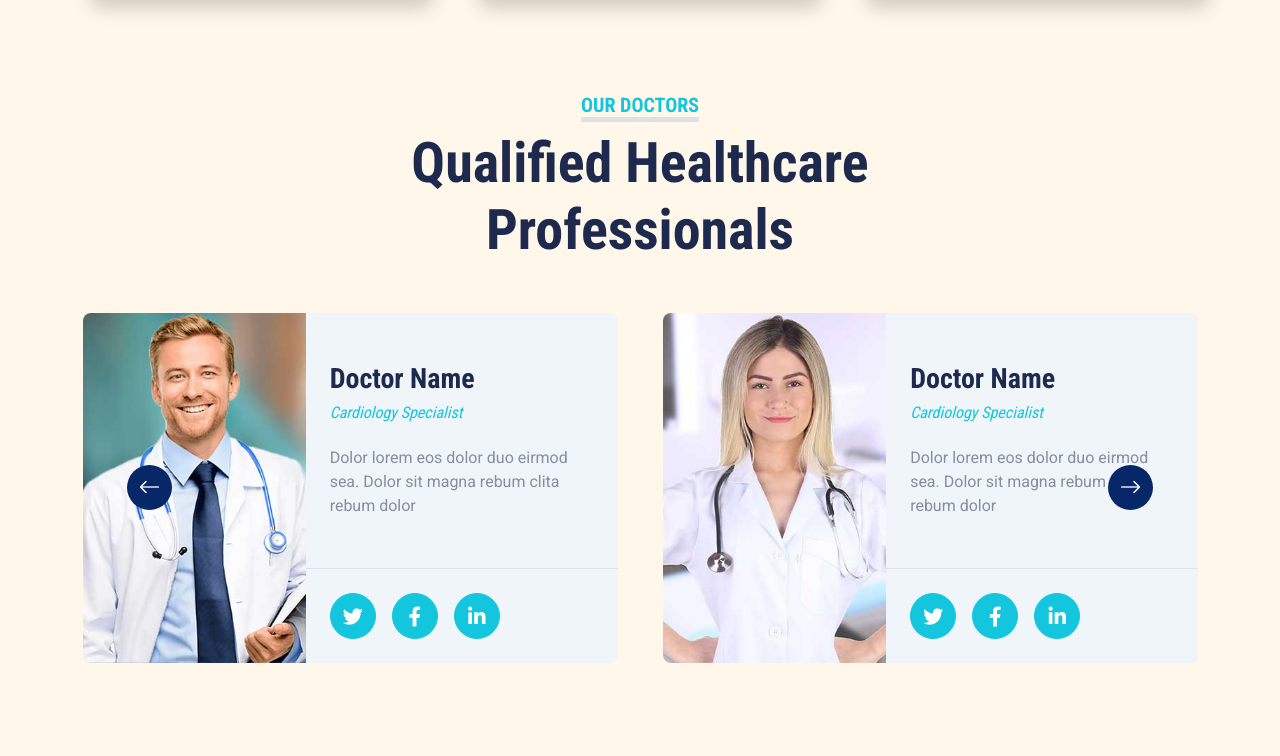
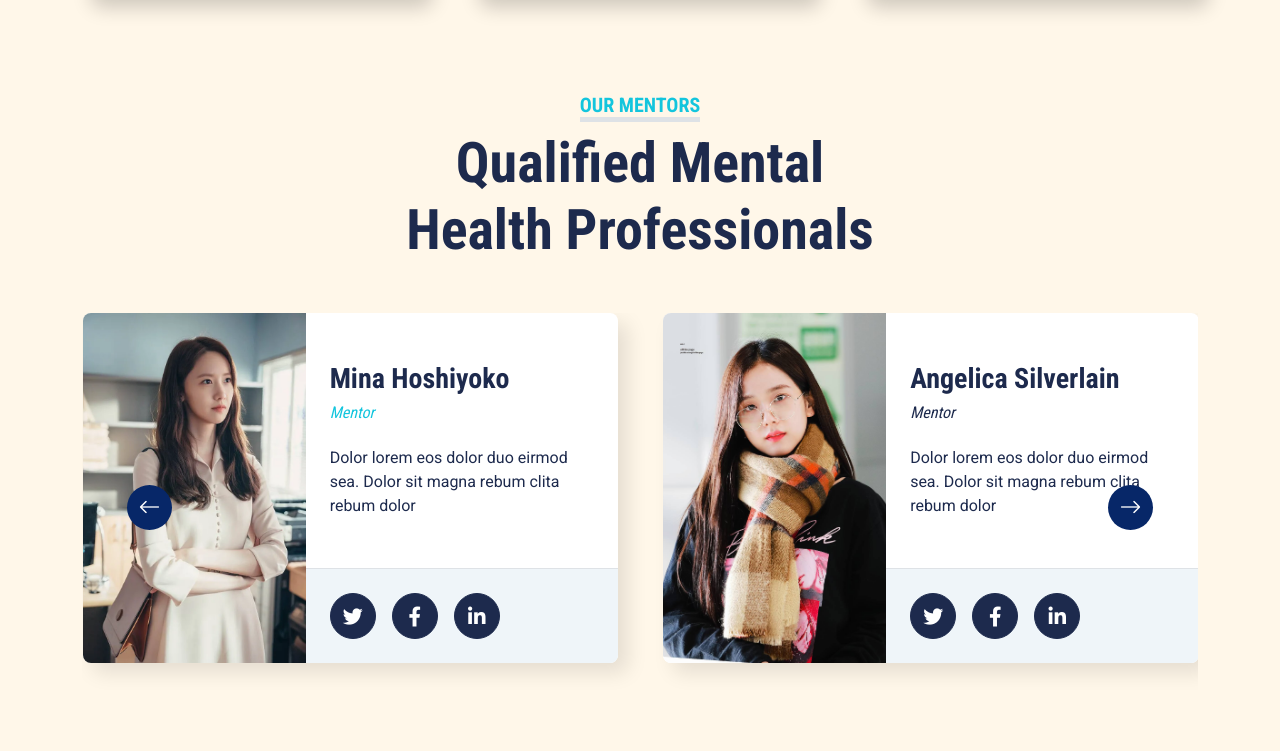
Before and after one commit to Freshmid/Every1Care, a plain HTML site: page index.html in a window 1280 px wide. Shown: the part 1408-2164 px from the top of the page. Drawn offline with nearby package versions, Linux system fonts and the light colour scheme.

Commit message:
Cleaning up something

```diff
--- a/css/style.css
+++ b/css/style.css
@@ -212,6 +212,11 @@ body {
     }
 }
 
+.team-item .row {
+    box-shadow: 10px 10px 20px rgba(0, 0, 0, 0.1);
+    margin-bottom: 40px;
+}
+
 .team-carousel .owl-nav {
     position: absolute;
     padding: 0 45px;
--- a/index.html
+++ b/index.html
@@ -81,8 +81,8 @@
                     <div class="navbar-nav ms-auto py-0">
                         <a href="index.html" class="nav-item nav-link active">Home</a>
                         <a href="about.html" class="nav-item nav-link">About</a>
-                        <a href="service.html" class="nav-item nav-link">Service</a>
-                        <a href="price.html" class="nav-item nav-link">Pricing</a>
+                        <a href="" class="nav-item nav-link">Service</a>
+                        <a href="" class="nav-item nav-link">Pricing</a>
                         <!-- <div class="nav-item dropdown">
                             <a href="#" class="nav-link dropdown-toggle" data-bs-toggle="dropdown">Pages</a>
                             <div class="dropdown-menu m-0">
@@ -94,7 +94,7 @@
                                 <a href="search.html" class="dropdown-item">Search</a>
                             </div>
                         </div> -->
-                        <a href="contact.html" class="nav-item nav-link">Contact</a>
+                        <a href="" class="nav-item nav-link">Contact</a>
                     </div>
                 </div>
             </nav>
@@ -412,63 +412,63 @@
     <div class="container-fluid py-5">
         <div class="container">
             <div class="text-center mx-auto mb-5" style="max-width: 500px;">
-                <h5 class="d-inline-block text-primary text-uppercase border-bottom border-5">Our Doctors</h5>
-                <h1 class="display-4">Qualified Healthcare Professionals</h1>
+                <h5 class="d-inline-block text-primary text-uppercase border-bottom border-5">Our Mentors</h5>
+                <h1 class="display-4">Qualified Mental Health Professionals</h1>
             </div>
             <div class="owl-carousel team-carousel position-relative">
                 <div class="team-item">
-                    <div class="row g-0 bg-light rounded overflow-hidden">
+                    <div class="row g-0 bg-white rounded overflow-hidden">
                         <div class="col-12 col-sm-5 h-100">
-                            <img class="img-fluid h-100" src="img/team-1.jpg" style="object-fit: cover;">
+                            <img class="img-fluid h-100" src="img/Sehun-Still-Cut-2.png" style="object-fit: cover;">
                         </div>
                         <div class="col-12 col-sm-7 h-100 d-flex flex-column">
                             <div class="mt-auto p-4">
-                                <h3>Doctor Name</h3>
-                                <h6 class="fw-normal fst-italic text-primary mb-4">Cardiology Specialist</h6>
-                                <p class="m-0">Dolor lorem eos dolor duo eirmod sea. Dolor sit magna rebum clita rebum dolor</p>
+                                <h3>William Rupper</h3>
+                                <h6 class="fw-normal fst-italic text-primary mb-4">Mentor</h6>
+                                <p class="m-0 text-dark">Dolor lorem eos dolor duo eirmod sea. Dolor sit magna rebum clita rebum dolor</p>
                             </div>
-                            <div class="d-flex mt-auto border-top p-4">
-                                <a class="btn btn-lg btn-primary btn-lg-square rounded-circle me-3" href="#"><i class="fab fa-twitter"></i></a>
-                                <a class="btn btn-lg btn-primary btn-lg-square rounded-circle me-3" href="#"><i class="fab fa-facebook-f"></i></a>
-                                <a class="btn btn-lg btn-primary btn-lg-square rounded-circle" href="#"><i class="fab fa-linkedin-in"></i></a>
+                            <div class="d-flex mt-auto border-top p-4 bg-light">
+                                <a class="btn btn-lg btn-dark btn-lg-square rounded-circle me-3" href="#"><i class="fab fa-twitter"></i></a>
+                                <a class="btn btn-lg btn-dark btn-lg-square rounded-circle me-3" href="#"><i class="fab fa-facebook-f"></i></a>
+                                <a class="btn btn-lg btn-dark btn-lg-square rounded-circle" href="#"><i class="fab fa-linkedin-in"></i></a>
                             </div>
                         </div>
                     </div>
                 </div>
                 <div class="team-item">
-                    <div class="row g-0 bg-light rounded overflow-hidden">
+                    <div class="row g-0 bg-white rounded overflow-hidden">
                         <div class="col-12 col-sm-5 h-100">
-                            <img class="img-fluid h-100" src="img/team-2.jpg" style="object-fit: cover;">
+                            <img class="img-fluid h-100" src="img/snsd-yoona-big-mouse-12072022-2.webp" style="object-fit: cover;">
                         </div>
                         <div class="col-12 col-sm-7 h-100 d-flex flex-column">
                             <div class="mt-auto p-4">
-                                <h3>Doctor Name</h3>
-                                <h6 class="fw-normal fst-italic text-primary mb-4">Cardiology Specialist</h6>
-                                <p class="m-0">Dolor lorem eos dolor duo eirmod sea. Dolor sit magna rebum clita rebum dolor</p>
+                                <h3>Mina Hoshiyoko</h3>
+                                <h6 class="fw-normal fst-italic text-primary mb-4">Mentor</h6>
+                                <p class="m-0 text-dark">Dolor lorem eos dolor duo eirmod sea. Dolor sit magna rebum clita rebum dolor</p>
                             </div>
-                            <div class="d-flex mt-auto border-top p-4">
-                                <a class="btn btn-lg btn-primary btn-lg-square rounded-circle me-3" href="#"><i class="fab fa-twitter"></i></a>
-                                <a class="btn btn-lg btn-primary btn-lg-square rounded-circle me-3" href="#"><i class="fab fa-facebook-f"></i></a>
-                                <a class="btn btn-lg btn-primary btn-lg-square rounded-circle" href="#"><i class="fab fa-linkedin-in"></i></a>
+                            <div class="d-flex mt-auto border-top p-4 bg-light">
+                                <a class="btn btn-lg btn-dark btn-lg-square rounded-circle me-3" href="#"><i class="fab fa-twitter"></i></a>
+                                <a class="btn btn-lg btn-dark btn-lg-square rounded-circle me-3" href="#"><i class="fab fa-facebook-f"></i></a>
+                                <a class="btn btn-lg btn-dark btn-lg-square rounded-circle" href="#"><i class="fab fa-linkedin-in"></i></a>
                             </div>
                         </div>
                     </div>
                 </div>
                 <div class="team-item">
-                    <div class="row g-0 bg-light rounded overflow-hidden">
+                    <div class="row g-0 bg-white rounded overflow-hidden">
                         <div class="col-12 col-sm-5 h-100">
-                            <img class="img-fluid h-100" src="img/team-3.jpg" style="object-fit: cover;">
+                            <img class="img-fluid h-100" src="img/Jisoo.jpg" style="object-fit: cover;">
                         </div>
                         <div class="col-12 col-sm-7 h-100 d-flex flex-column">
                             <div class="mt-auto p-4">
-                                <h3>Doctor Name</h3>
-                                <h6 class="fw-normal fst-italic text-primary mb-4">Cardiology Specialist</h6>
-                                <p class="m-0">Dolor lorem eos dolor duo eirmod sea. Dolor sit magna rebum clita rebum dolor</p>
+                                <h3>Angelica Silverlain</h3>
+                                <h6 class="fw-normal fst-italic text-dark mb-4">Mentor</h6>
+                                <p class="m-0 text-dark">Dolor lorem eos dolor duo eirmod sea. Dolor sit magna rebum clita rebum dolor</p>
                             </div>
-                            <div class="d-flex mt-auto border-top p-4">
-                                <a class="btn btn-lg btn-primary btn-lg-square rounded-circle me-3" href="#"><i class="fab fa-twitter"></i></a>
-                                <a class="btn btn-lg btn-primary btn-lg-square rounded-circle me-3" href="#"><i class="fab fa-facebook-f"></i></a>
-                                <a class="btn btn-lg btn-primary btn-lg-square rounded-circle" href="#"><i class="fab fa-linkedin-in"></i></a>
+                            <div class="d-flex mt-auto border-top p-4 bg-light">
+                                <a class="btn btn-lg btn-dark btn-lg-square rounded-circle me-3" href="#"><i class="fab fa-twitter"></i></a>
+                                <a class="btn btn-lg btn-dark btn-lg-square rounded-circle me-3" href="#"><i class="fab fa-facebook-f"></i></a>
+                                <a class="btn btn-lg btn-dark btn-lg-square rounded-circle" href="#"><i class="fab fa-linkedin-in"></i></a>
                             </div>
                         </div>
                     </div>
@@ -505,7 +505,7 @@
 
 
     <!-- Testimonial Start -->
-    <div class="container-fluid py-5">
+    <div class="container-fluid py-5 bg-white">
         <div class="container">
             <div class="text-center mx-auto mb-5" style="max-width: 500px;">
                 <h5 class="d-inline-block text-primary text-uppercase border-bottom border-5">Testimonial</h5>
@@ -633,7 +633,7 @@
 
 
     <!-- Footer Start -->
-    <div class="container-fluid bg-dark text-light mt-5 py-5">
+    <div class="container-fluid bg-dark text-light py-5">
         <div class="container py-5">
             <div class="row g-5">
                 <div class="col-lg-3 col-md-6">
@@ -688,10 +688,10 @@
         <div class="container">
             <div class="row g-5">
                 <div class="col-md-6 text-center text-md-start">
-                    <p class="mb-md-0">&copy; <a class="text-primary" href="#">Your Site Name</a>. All Rights Reserved.</p>
+                    <p class="mb-md-0">&copy; <a class="text-primary" href="#">Every1Care</a>. All Rights Reserved.</p>
                 </div>
                 <div class="col-md-6 text-center text-md-end">
-                    <p class="mb-0">Designed by <a class="text-primary" href="https://htmlcodex.com">HTML Codex</a></p>
+                    <p class="mb-0">Designed by <a class="text-primary" href="https://htmlcodex.com">MrDevian</a></p>
                 </div>
             </div>
         </div>
```
Also changed, not shown: about.html (+6 -6 lines), hospital-website-template.jpg (deleted), img/Jisoo.jpg (added), img/Sehun-Still-Cut-2.png (added), img/portrait-busy-modern-50-yeard-old-middle-aged-woman-violet-shirt-writing-copybook-making-plans-looking-with-positive-friendly-smile-sitting-chair-surrounded-with-green-plants.jpg (added), img/snsd-yoona-big-mouse-12072022-2.webp (added).
